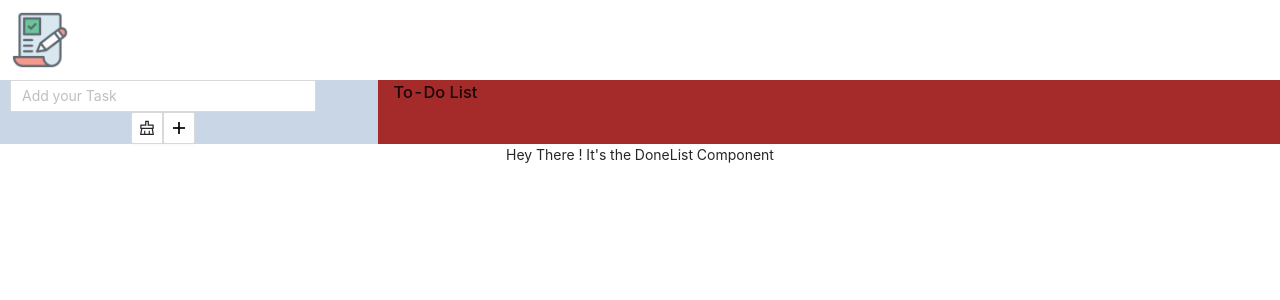
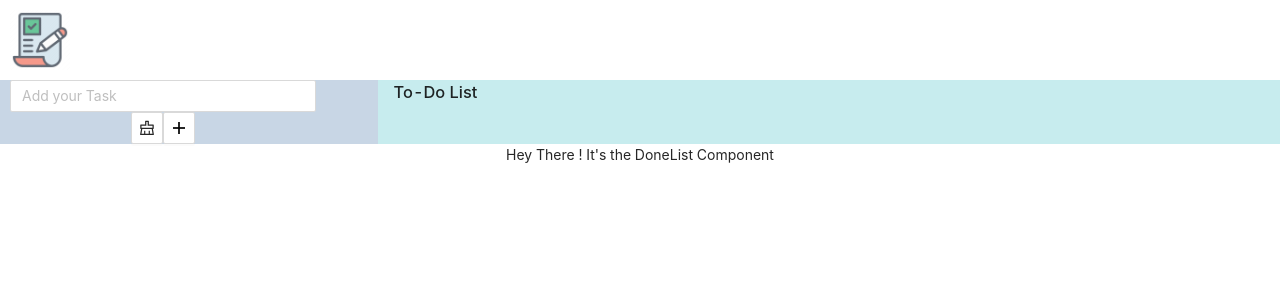
Before and after one commit to HossamMorsey/my-to-do-list, a React (Create React App) app: page / in a window 1280 px wide. Shown: the top 300 px of the page. Built offline with nearby package versions, Linux system fonts and the light colour scheme.

Commit message:
[Fixes] Change syntax and organize

```diff
--- a/src/components/Container/Container.js
+++ b/src/components/Container/Container.js
@@ -1,7 +1,7 @@
 // libraries imports
 import React, { useState } from "react";
 import { Row, Col } from "antd";
-// components imports
+// Components imports
 import AddToList from "../AddToDo";
 import ShowList from "../ShowList";
 import DoneList from "../DoneList";
@@ -36,7 +36,7 @@ const Container = () => {
         <Col className="add-to-do">
           <AddToList tasks={state.listOfTasks} setTasks={setTasks} />
         </Col>
-        <Col className="show-list" style={{ backgroundColor: "brown" }}>
+        <Col className="show-list">
           <ShowList tasksList={state.listOfTasks} />
         </Col>
       </Row>
```
